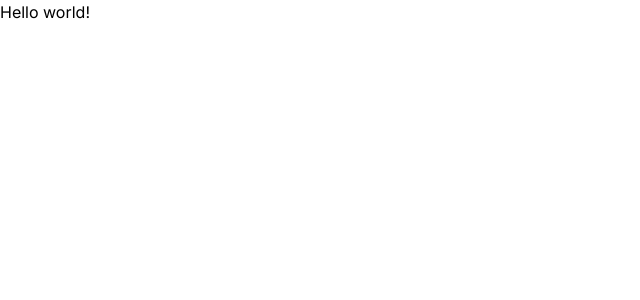
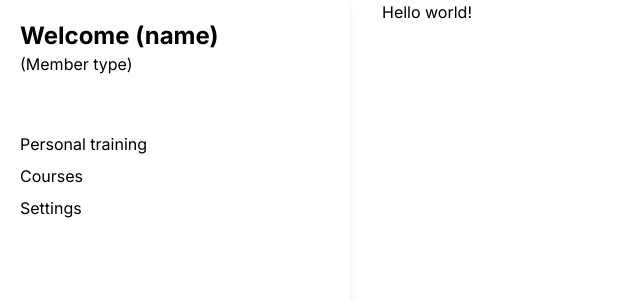
Before and after one commit to 404Luuk/hackathon-one, a Next.js app: page / in a window 1280 px wide. Shown: the top 300 px of the page, without its empty margins (0-640 px from the left). Built offline with nearby package versions, Linux system fonts and the light colour scheme.

Commit message:
Add application layout (#1)
* added base layout

* added underline on hover

---------

Co-authored-by: fabiantax87 <fabiantax87@users.noreply.github.com>

```diff
--- /dev/null
+++ b/app/components/Navigation/Navigation.tsx
@@ -0,0 +1,31 @@
+import Link from "next/link";
+
+const Navigation = () => {
+  return (
+    <div className="shadow-md h-full">
+      <div className="ml-5 mt-5">
+        <h1 className="text-2xl font-bold">Welcome (name)</h1>
+        <h3>(Member type)</h3>
+      </div>
+      <ul className="ml-5 mt-14 flex flex-col gap-2">
+        <li>
+          <Link href="/personal-training" className="hover:underline">
+            Personal training
+          </Link>
+        </li>
+        <li>
+          <Link href="/courses" className="hover:underline">
+            Courses
+          </Link>
+        </li>
+        <li>
+          <Link href="/settings" className="hover:underline">
+            Settings
+          </Link>
+        </li>
+      </ul>
+    </div>
+  );
+};
+
+export default Navigation;
--- a/app/layout.tsx
+++ b/app/layout.tsx
@@ -1,22 +1,22 @@
-import './globals.css'
-import type { Metadata } from 'next'
-import { Inter } from 'next/font/google'
+import "./globals.css";
+import type { Metadata } from "next";
+import { Inter } from "next/font/google";
+import Navigation from "./components/Navigation/Navigation";
 
-const inter = Inter({ subsets: ['latin'] })
+const inter = Inter({ subsets: ["latin"] });
 
 export const metadata: Metadata = {
-  title: 'Create Next App',
-  description: 'Generated by create next app',
-}
+  title: "Create Next App",
+  description: "Generated by create next app",
+};
 
-export default function RootLayout({
-  children,
-}: {
-  children: React.ReactNode
-}) {
+export default function RootLayout({ children }: { children: React.ReactNode }) {
   return (
     <html lang="en">
-      <body className={inter.className}>{children}</body>
+      <body className={inter.className + " h-screen overflow-hidden grid grid-cols-[350px_1fr] gap-8"}>
+        <Navigation />
+        <div className="overflow-scroll">{children}</div>
+      </body>
     </html>
-  )
+  );
 }
```
